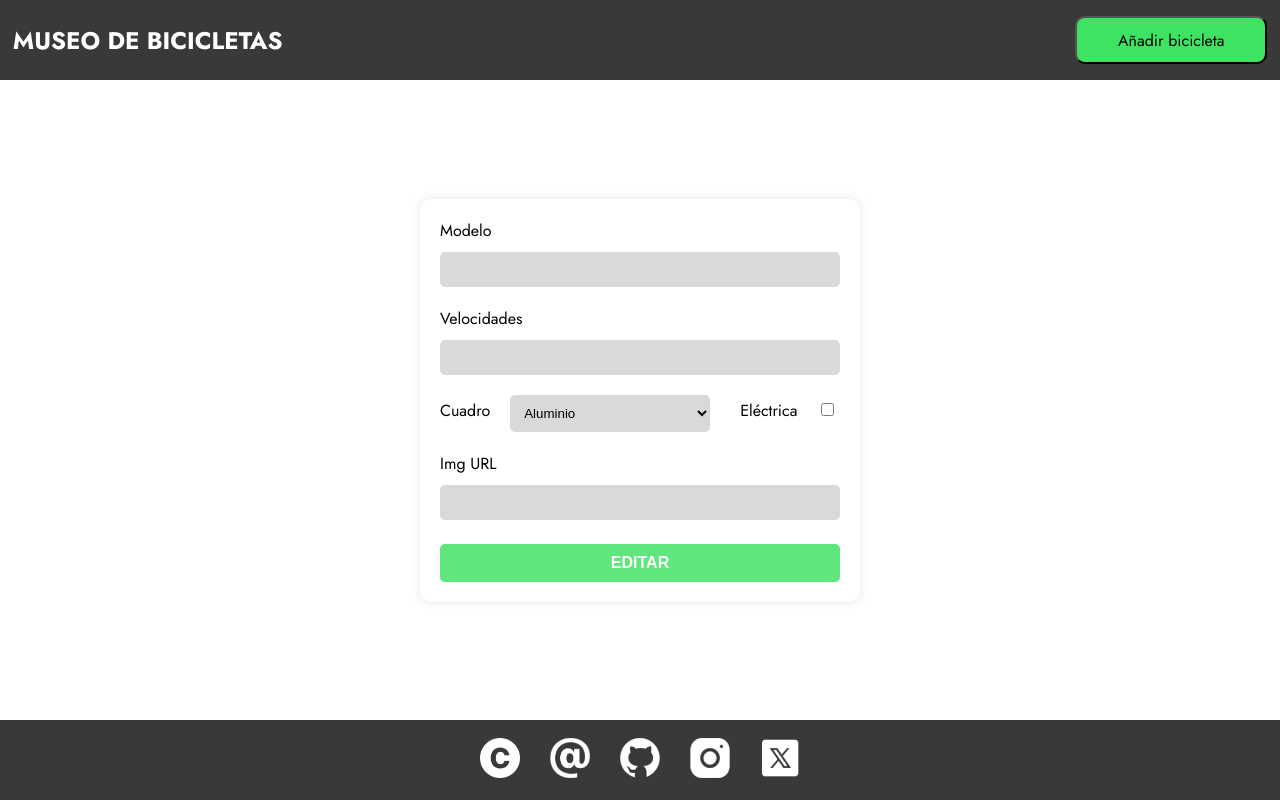
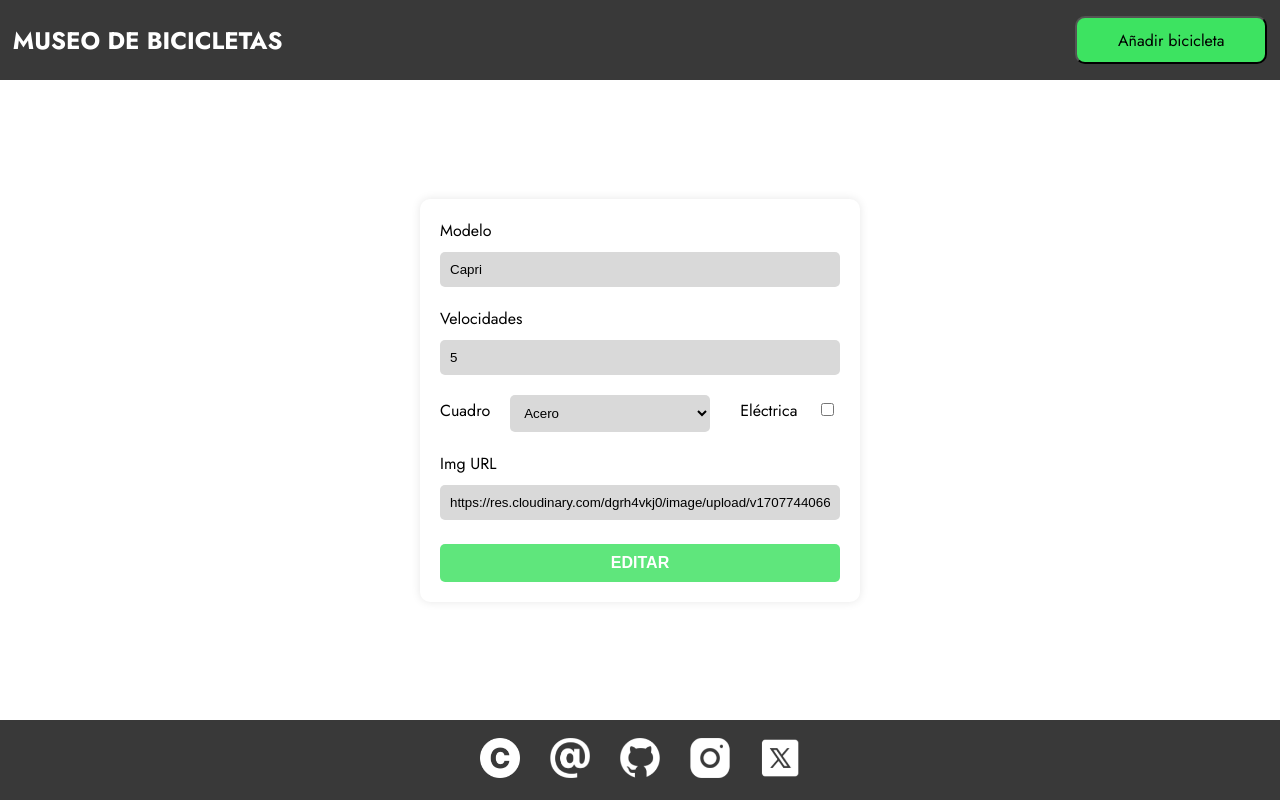
Before and after one commit to SarayAnta/proyecto05-museo, a React (Vite) app: page /Edit/1 in a window 1280 px wide. Built offline with nearby package versions, Linux system fonts and the light colour scheme; data requests are answered from the project's data file.

Commit message:
ahora se ven los datos en el formulario de editar

```diff
--- a/src/components/edit/Edit.jsx
+++ b/src/components/edit/Edit.jsx
@@ -1,9 +1,8 @@
-import React from 'react';
-import { useState } from 'react';
+import React, { useState, useEffect} from 'react';
 import { useForm } from 'react-hook-form';
 import styled from 'styled-components';
-import { updateItem } from '../../services/service';
-import {useParams} from 'react-router';
+import { updateItem, getOneBicycle } from '../../services/service';
+import { useParams } from 'react-router';
 
 const StyledEdit = styled.div`
 height: 80vh;
@@ -111,8 +110,24 @@ body {
 
 const Edit = () => {
   const { id } = useParams(); // Obtiene el parámetro id de la URL
-  const { register, formState: { errors }, handleSubmit, reset } = useForm();
+  const { register, formState: { errors }, handleSubmit, reset, setValue, watch } = useForm();
   const [loading, setLoading] = useState(false);
+  const [bicycleData, setBicycleData] = useState();
+
+  useEffect(() => {
+    const fetchData = async () => {
+      const bicycleData = await getOneBicycle(id);
+      setBicycleData(bicycleData);
+
+      setValue('model', bicycleData.model)
+      setValue('speeds', bicycleData.speeds)
+      setValue('frame', bicycleData.frame)
+      setValue('electric', bicycleData.electric)
+      setValue('image', bicycleData.image)
+    };
+
+    fetchData();
+  }, [id, setValue])
 
   const onSubmit = async (data) => {
     try {
@@ -149,15 +164,15 @@ const Edit = () => {
                 <div className='frame'>
                     <label>Cuadro</label>
                     <select {...register('frame')}>
-                        <option value="al">Aluminio</option>
-                        <option value="ace">Acero</option>
-                        <option value="car">Carbono</option>
-                        <option value="ot">Otros</option>
+                        <option value="Aluminio">Aluminio</option>
+                        <option value="Acero">Acero</option>
+                        <option value="Carbono">Carbono</option>
+                        <option value="Otros c">Otros</option>
                     </select>
                 </div>
                 <div className='electric'>
                     <label>Eléctrica</label>
-                    <input className="checkbox-css" type="checkbox" {...register('electric')} />
+                    <input className="checkbox-css" type="checkbox" {...register('electric')} checked={watch('electric')} />
                 </div>
             </div>
             <div>
```
